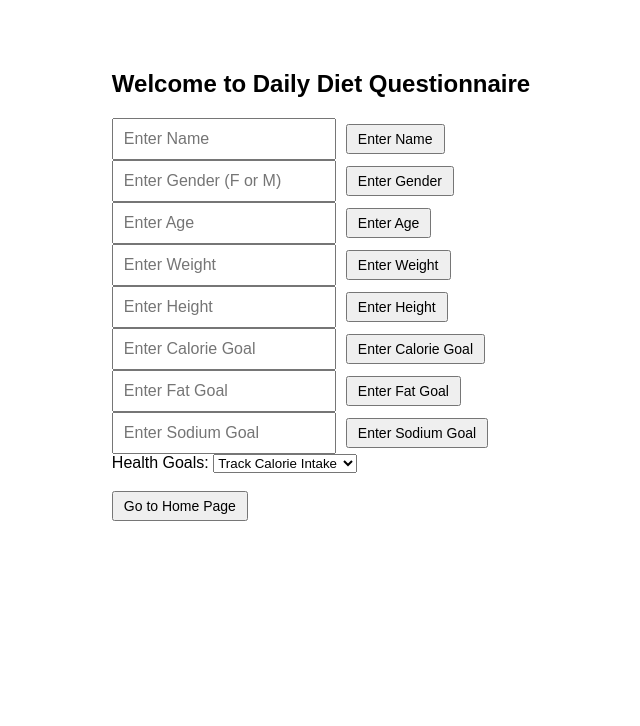
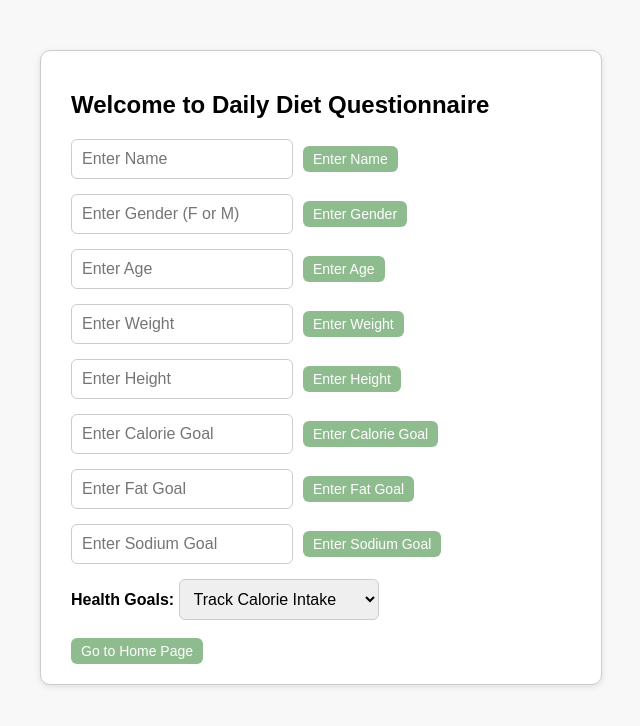
Before and after one commit to GK2026/CSC-330-Project, a website: page code/questionnaire.html in a window 1280 px wide. Shown: the whole page, without its empty margins (319-959 px from the left). Drawn offline with Linux system fonts and the light colour scheme.

Commit message:
CSS for the questionnaire done

```diff
--- a/code/css/questionnaire.css
+++ b/code/css/questionnaire.css
@@ -1,3 +1,4 @@
+/* Body & page layout */
 body {
   font-family: Arial, sans-serif;
   display: flex;
@@ -5,26 +6,67 @@
   align-items: center;
   gap: 20px;
   margin: 50px;
+  background-color: #f8f8f8;
 }
 
+/* Headings */
 h1 {
   font-size: 28px;
+  color: #333;
+  margin-bottom: 10px;
 }
 
+/* Section wrapper */
+section {
+  background: #fff;
+  border: 1px solid #ccc;
+  border-radius: 10px;
+  padding: 20px 30px;
+  width: 100%;
+  max-width: 500px;
+  box-shadow: 0 2px 6px rgba(0, 0, 0, 0.1);
+}
+
+/* Input groups */
 .input-group {
   display: flex;
   gap: 10px;
   align-items: center;
+  margin-bottom: 15px;
 }
 
-input {
+/* Labels */
+label {
+  width: 120px;
+  font-weight: bold;
+  text-align: right;
+}
+
+/* Inputs and selects */
+input, select {
   padding: 10px;
   font-size: 16px;
   width: 200px;
+  border: 1px solid #ccc;
+  border-radius: 6px;
 }
 
+/* Buttons */
 button {
   padding: 5px 10px;
   font-size: 14px;
   cursor: pointer;
+  background-color: #8fbc8f;
+  color: white;
+  border: none;
+  border-radius: 6px;
+  transition: background-color 0.2s, transform 0.1s;
 }
+
+button:hover {
+  background-color: #7aa87a;
+}
+
+button:active {
+  transform: scale(0.97);
+}
```
